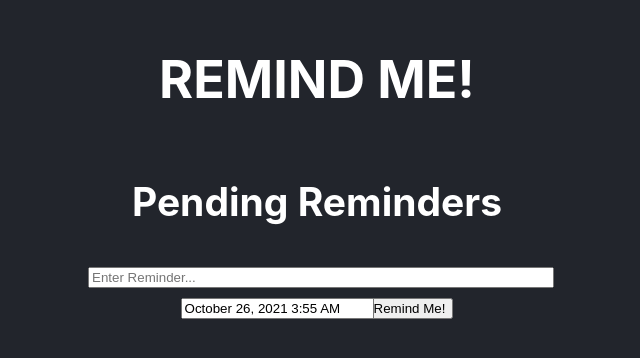
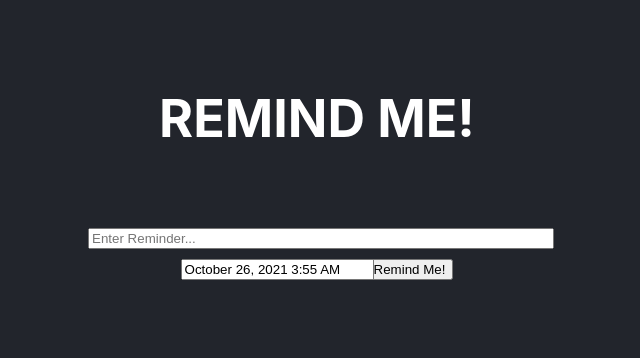
Before and after one commit to hln33/RemindMe, a React (Create React App) app: page / in a window 1280 px wide. Shown: the part 234-592 px from the top of the page, without its empty margins (323-963 px from the left). Built offline with nearby package versions, Linux system fonts and the light colour scheme.

Commit message:
added conditonal rendering for list title

```diff
--- a/src/components/ReminderList.js
+++ b/src/components/ReminderList.js
@@ -5,7 +5,7 @@ function ReminderList({ reminderList }) {
 
     return (
         <div>
-            <h2>Pending Reminders</h2>
+            <h2>{reminderList.length > 0 ? 'Pending Reminders' : null}</h2>
             {reminderList.map( r => <Reminder key={r.id} reminder={r}/> )}
         </div>
     )
```
